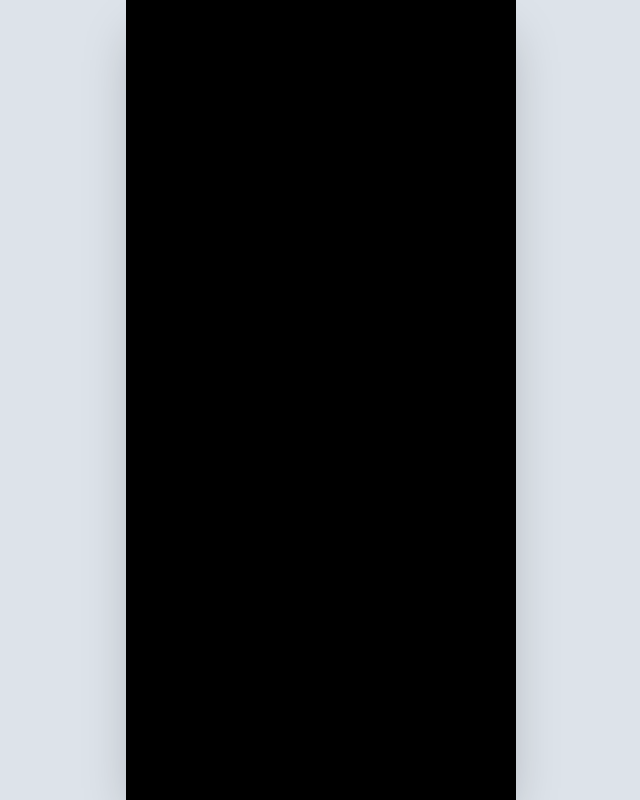
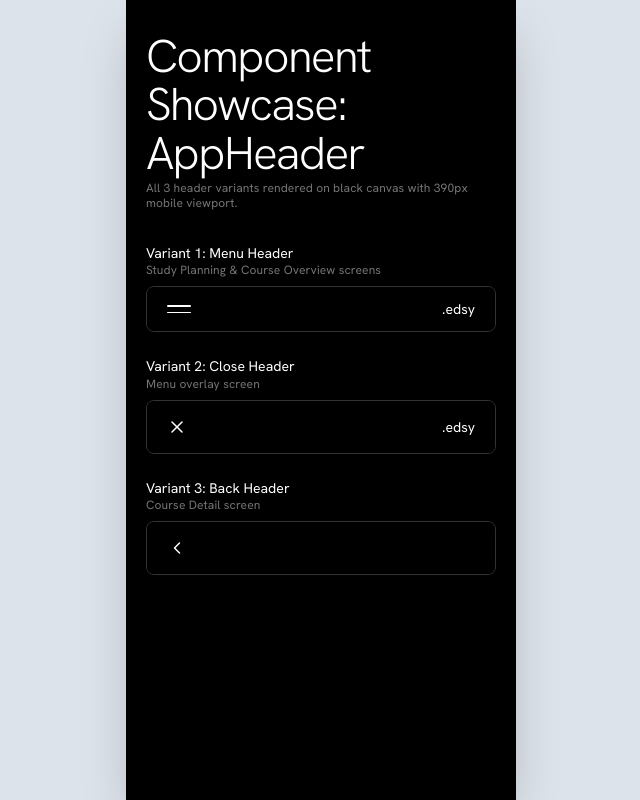
Before and after one commit to Neel3301/notes, a React (Vite) app: page /components in a window 1280 px wide. Before the commit this address had no page. Shown: the whole page, without its empty margins (319-959 px from the left). Built offline with nearby package versions, Linux system fonts and the light colour scheme.

Commit message:
feat(design-1): add AppHeader component and /components showcase page

```diff
--- a/src/App.jsx
+++ b/src/App.jsx
@@ -2,13 +2,24 @@ import React from 'react';
 import { BrowserRouter, Routes, Route, Navigate } from 'react-router-dom';
 import PhoneShell from './components/layout/PhoneShell';
 import TokensScreen from './screens/TokensScreen';
-import { tokenColors, tokenTypography, tokenShapes } from './data/content';
+import ComponentsScreen from './screens/ComponentsScreen';
+import { tokenColors, tokenTypography, tokenShapes, headerDemoData } from './data/content';
 
 export default function App() {
   return (
     <BrowserRouter>
       <PhoneShell>
         <Routes>
+          <Route
+            path="/components"
+            element={
+              <ComponentsScreen
+                title={headerDemoData.title}
+                subtitle={headerDemoData.subtitle}
+                variants={headerDemoData.variants}
+              />
+            }
+          />
           <Route
             path="/tokens"
             element={
--- /dev/null
+++ b/src/components/layout/AppHeader.jsx
@@ -0,0 +1,72 @@
+import React from 'react';
+import { ChevronLeft, X } from 'lucide-react';
+
+/**
+ * AppHeader component
+ * Standard top navigation header across all Edsy screens.
+ *
+ * @param {'menu' | 'back' | 'close'} left - Type of left-side icon action
+ * @param {string} [logo] - Optional right-side brandmark text (e.g. ".edsy")
+ * @param {() => void} [onLeftClick] - Optional click handler for the left icon button
+ */
+export default function AppHeader({
+  left = 'menu',
+  logo,
+  onLeftClick,
+}) {
+  const renderLeftIcon = () => {
+    switch (left) {
+      case 'back':
+        return (
+          <button
+            type="button"
+            onClick={onLeftClick}
+            aria-label="Go back"
+            className="flex items-center justify-center p-1 -ml-1 text-text-primary hover:text-text-secondary transition-colors"
+          >
+            <ChevronLeft className="w-5 h-5" strokeWidth={1.75} />
+          </button>
+        );
+      case 'close':
+        return (
+          <button
+            type="button"
+            onClick={onLeftClick}
+            aria-label="Close menu"
+            className="flex items-center justify-center p-1 -ml-1 text-text-primary hover:text-text-secondary transition-colors"
+          >
+            <X className="w-5 h-5" strokeWidth={1.75} />
+          </button>
+        );
+      case 'menu':
+      default:
+        return (
+          <button
+            type="button"
+            onClick={onLeftClick}
+            aria-label="Open menu"
+            className="flex flex-col justify-center gap-[5px] w-6 p-1 -ml-1 hover:opacity-80 transition-opacity"
+          >
+            <span className="h-[1.5px] w-6 bg-text-primary block rounded-full" />
+            <span className="h-[1.5px] w-6 bg-text-primary block rounded-full" />
+          </button>
+        );
+    }
+  };
+
+  return (
+    <header className="w-full flex items-center justify-between py-3 px-5 bg-screen text-text-primary">
+      <div className="flex items-center">
+        {renderLeftIcon()}
+      </div>
+
+      {logo ? (
+        <span className="text-body font-normal text-text-primary tracking-tight">
+          {logo}
+        </span>
+      ) : (
+        <div className="w-6" aria-hidden="true" />
+      )}
+    </header>
+  );
+}
--- a/src/data/content.js
+++ b/src/data/content.js
@@ -75,3 +75,31 @@ export const tokenShapes = {
     label: 'Start course',
   },
 };
+
+export const headerDemoData = {
+  title: 'Component Showcase: AppHeader',
+  subtitle: 'All 3 header variants rendered on black canvas with 390px mobile viewport.',
+  variants: [
+    {
+      id: 'menu',
+      name: 'Variant 1: Menu Header',
+      role: 'Study Planning & Course Overview screens',
+      left: 'menu',
+      logo: '.edsy',
+    },
+    {
+      id: 'close',
+      name: 'Variant 2: Close Header',
+      role: 'Menu overlay screen',
+      left: 'close',
+      logo: '.edsy',
+    },
+    {
+      id: 'back',
+      name: 'Variant 3: Back Header',
+      role: 'Course Detail screen',
+      left: 'back',
+      logo: undefined,
+    },
+  ],
+};
--- /dev/null
+++ b/src/screens/ComponentsScreen.jsx
@@ -0,0 +1,43 @@
+import React from 'react';
+import AppHeader from '../components/layout/AppHeader';
+
+/**
+ * ComponentsScreen component
+ * Component showcase page rendering AppHeader variants.
+ * All data passed via props as per project rules.
+ */
+export default function ComponentsScreen({
+  title = 'Component Showcase',
+  subtitle = '',
+  variants = [],
+}) {
+  return (
+    <div className="w-full bg-screen text-text-primary px-5 py-8 flex flex-col gap-8 min-h-screen">
+      {/* Header */}
+      <div>
+        <h1 className="text-display mb-1">{title}</h1>
+        {subtitle && <p className="text-label text-text-secondary">{subtitle}</p>}
+      </div>
+
+      {/* Header Variants */}
+      <section className="flex flex-col gap-6">
+        {variants.map((v) => (
+          <div key={v.id} className="flex flex-col gap-2">
+            <div className="flex flex-col">
+              <span className="text-body font-medium text-text-primary">{v.name}</span>
+              <span className="text-label text-text-secondary">{v.role}</span>
+            </div>
+
+            <div className="rounded-card border border-border-subtle bg-black overflow-hidden">
+              <AppHeader
+                left={v.left}
+                logo={v.logo}
+                onLeftClick={() => console.log(`Clicked ${v.left}`)}
+              />
+            </div>
+          </div>
+        ))}
+      </section>
+    </div>
+  );
+}
```
